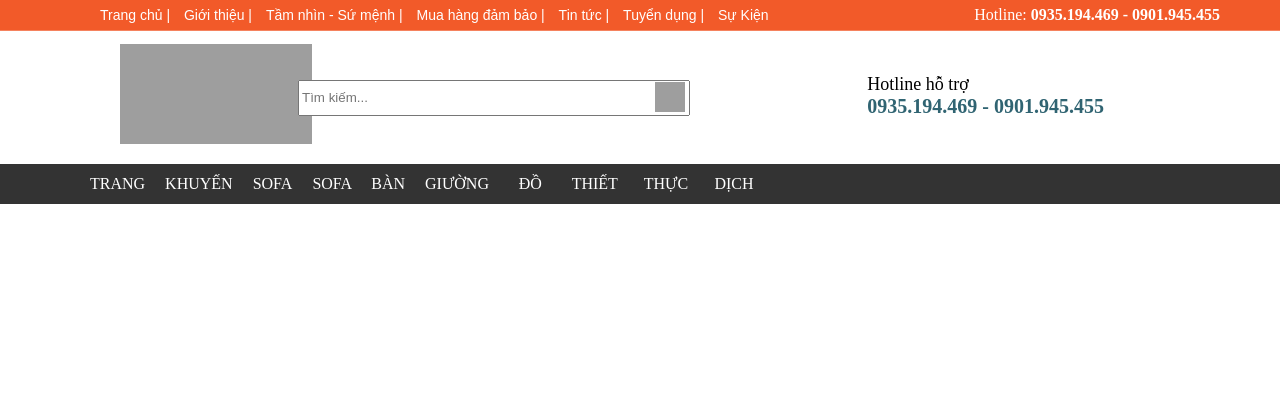
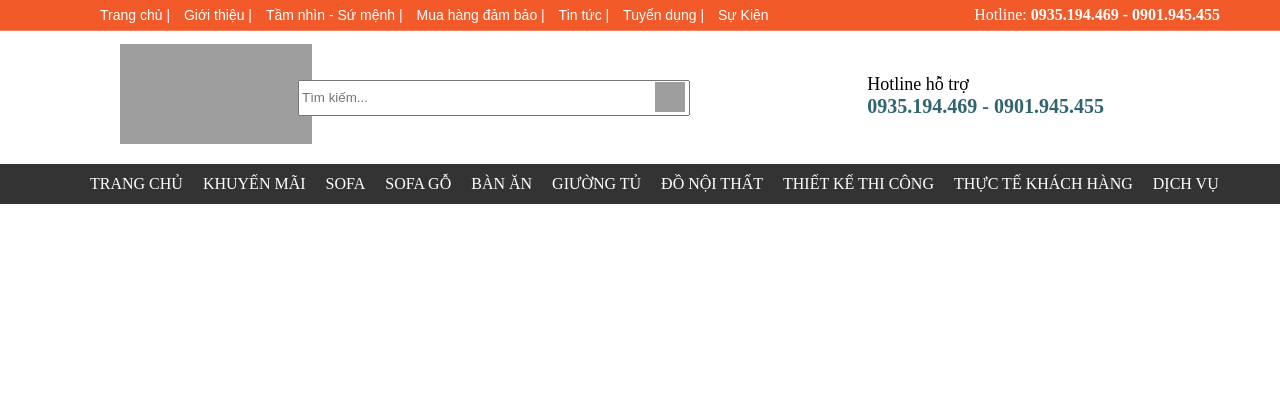
Before and after one commit to thinh8720004/blog_ecommers, a PHP site: page /app/views/header.php in a window 1280 px wide. Shown: the top 420 px of the page. Run offline with PHP 8.4, Linux system fonts and the light colour scheme; grey boxes are pictures that could not be loaded.

Commit message:
fix: fix_header

```diff
--- a/app/views/header.php
+++ b/app/views/header.php
@@ -23,7 +23,7 @@
         </header>
         <div class="search">
             <div class="logo">
-                <img src="image/logo.jpg" alt="">
+                <img src="https://noithatgiaphong.vn/img/bg/logo.jpg" alt="">
             </div>
 
             <div class="input">
--- a/css/header.css
+++ b/css/header.css
@@ -108,6 +108,7 @@ body {
 .menu-container {
   background-color: #333;
   position: relative;
+  height: 40px;
 }
 
 .menu {
@@ -134,9 +135,16 @@ body {
   text-decoration: none;
   color: #fff;
   padding: 0 10px;
-  display: block;
+  /* display: block; */
+  display: inline-block;
   line-height: 40px;
+  /* text-decoration: none;
+color: #fff;
+padding:  0 10px;
+display: block;
+line-height: 40px; */
   /* background-color: ; */
+  width: max-content;
 }
 
 /* Hiệu ứng khi hover vào mục menu cha */
```
